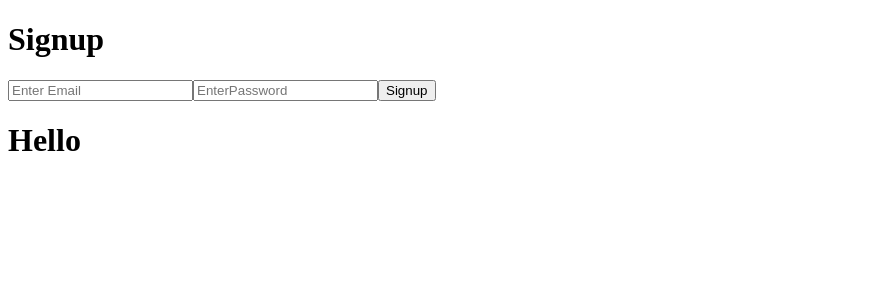
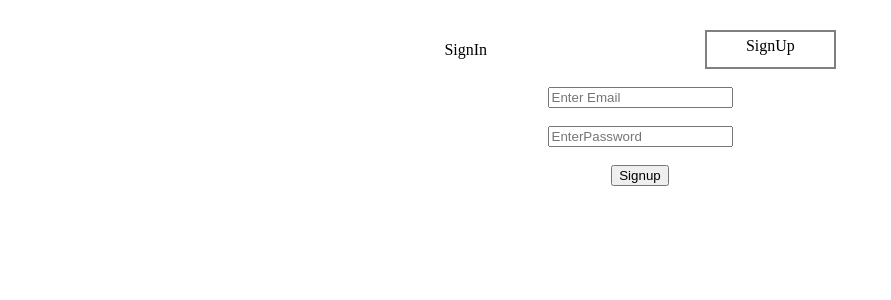
Before and after one commit to ManojKumarTech/MediConnect, a React (Create React App) app: page / in a window 1280 px wide. Shown: the top 300 px of the page, without its empty margins (0-891 px from the left). Built offline with nearby package versions, Linux system fonts and the light colour scheme; the HTML template or start-up script is replaced by a standard one.

Commit message:
SignIn & SignUP

```diff
--- a/src/App.css
+++ b/src/App.css
@@ -58,3 +58,23 @@
   text-align: end;
   color: green;
 }
+
+.row{
+  align-items: center;
+  display: flex;
+  justify-content: space-evenly;
+}
+.signup{
+  padding-right: 20px;
+}
+.ac{
+  padding-top: 5px;
+  height: 30px;
+  width: 10%;
+  border: 2px solid gray;
+  cursor: pointer;
+
+}
+.pointer{
+  cursor: pointer;
+}
--- a/src/App.js
+++ b/src/App.js
@@ -1,13 +1,14 @@
 import { BrowserRouter, Route, Routes } from 'react-router-dom';
 import './App.css';
 import Footer from './pages/Footer';
+import Registration from './pages/Registration';
 import Sample from "./pages/Sample";
 import Thome from './pages/Thome';
-import Registration from './pages/Registration';
 
 
 function App() {
   return (
+
 
     <BrowserRouter>
       <Routes>
@@ -42,6 +43,7 @@ function App() {
 
       </Routes>
     </BrowserRouter>
+
   );
 }
 
--- a/src/pages/Registration.js
+++ b/src/pages/Registration.js
@@ -5,6 +5,8 @@ import { useNavigate } from "react-router-dom";
 
 
 function Registration() {
+
+
 
     const [login, setLogin] = useState(false)
 
@@ -19,7 +21,7 @@ function Registration() {
                 console.log(ab, "authData")
                 nav('/home')
             }
-            ).catch(err=>{
+            ).catch(err => {
                 alert(err.code)
                 setLogin(true)
             })
@@ -29,21 +31,28 @@ function Registration() {
                 console.log(ab, "authData")
                 nav('/home')
             }
-            ).catch(err=>{
+            ).catch(err => {
                 alert(err.code)
             })
         }
     }
 
     return (
-        <div className="App" style={{}}>
-            <h1>{login ? "SingIn" : "Signup"}</h1>
+        <div className="" style={{ textAlign: "center", marginTop: 30 }}>
+            <div className="row">
+                <div></div>
+                <div className={login == true ? 'ac' : 'pointer'} onClick={() => setLogin(true)}>SignIn</div>
+                <div className={login == false ? 'ac' : 'pointer'} onClick={() => setLogin(false)}>SignUp</div>
+                <div></div>
+            </div>
+            <br></br>
+
             <form onSubmit={(e) => handleSubmit(e, login ? "signin" : "signup")}>
-                <input name="email" placeholder="Enter Email" />
-                <input name="password" type="password" placeholder="EnterPassword" />
+                <input name="email" placeholder="Enter Email" /><br></br><br></br>
+                <input name="password" type="password" placeholder="EnterPassword" /><br></br><br></br>
                 <button>{login ? "SingIn" : "Signup"}</button>
             </form>
-            <h1>Hello</h1>
+
 
         </div>
     )
--- a/src/pages/Sample.js
+++ b/src/pages/Sample.js
@@ -4,6 +4,17 @@ import React from "react";
 function Sample(){
     const [like,setLike]=useState(0);
     const [dislike,setDislike]=useState(1)
+    const [multi,Multiply]=useState()
+
+    function Mul(e){
+        e.preventDefault()
+        const formate = new FormData(e.target)
+        const a = parseInt(formate.get('a'))
+        const b = parseInt(formate.get('b'))
+
+        Multiply(a*b)
+
+    }
     return(
         <div style={{textAlign:"center"}}>
 
@@ -11,6 +22,12 @@ function Sample(){
         <p>Manoj</p>
         <button onClick={()=> setLike(like + 1)}>👍🏻{like}</button><br></br><br></br>
         <button onClick={()=> setDislike(dislike+2)}>😵{dislike}</button>
+        <form onSubmit={(e)=>Mul(e)}>
+            <input name="a" type="number"></input>
+            <input name="b" type="number"></input>
+            <button>Multiply</button>
+        </form>
+        <h1>{multi}</h1>
         </div>
 
     )
```
